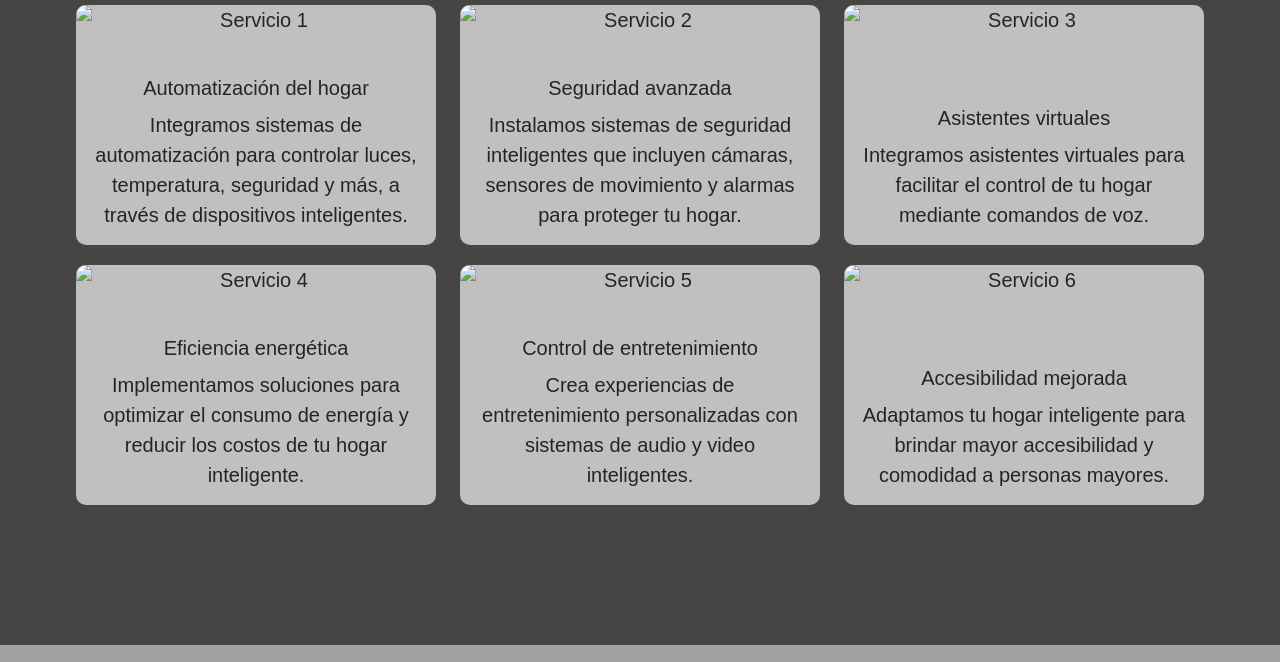
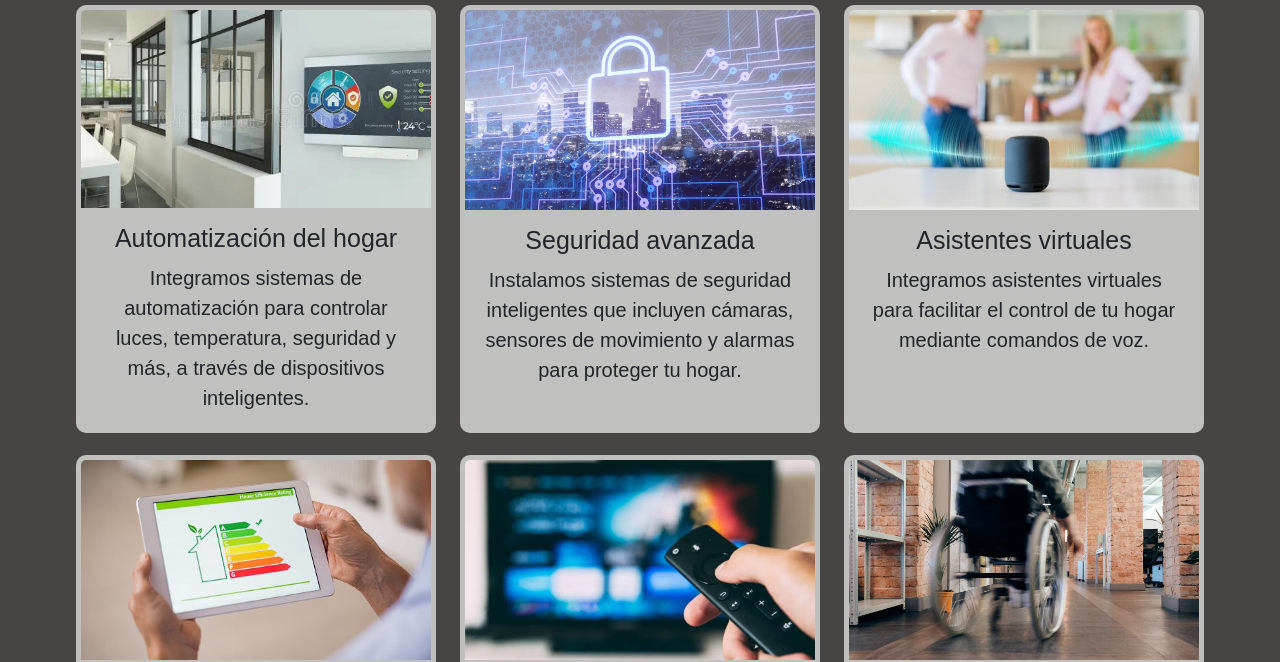
Before and after one commit to mbottelli/sanctuary-43010, a website: page pages/servicios.html in a window 1280 px wide. Shown: the part 171-833 px from the top of the page. Drawn offline with nearby package versions, Linux system fonts and the light colour scheme; a web font is replaced by a local one.

Commit message:
servicios finalizado

```diff
--- a/pages/servicios.html
+++ b/pages/servicios.html
@@ -56,11 +56,12 @@
         <section id="servicios">
             <div class="container">
                 <h1>Servicios</h1>
+                <hr>
                 <div class="row">
                     <div class="col-md-4">
                         <a href="#" class="card-link">
                             <div class="card">
-                                <img src="imagen_servicio_1.jpg" class="card-img-top" alt="Servicio 1">
+                                <img src="../img/imagen_servicio_1.jpg" class="card-img-top" alt="Servicio 1">
                                 <div class="card-body">
                                     <h5 class="card-title">Automatización del hogar</h5>
                                     <p class="card-text">Integramos sistemas de automatización para controlar luces, temperatura, seguridad y más, a través de dispositivos inteligentes.</p>
@@ -71,7 +72,7 @@
                     <div class="col-md-4">
                         <a href="#" class="card-link">
                             <div class="card">
-                                <img src="imagen_servicio_2.jpg" class="card-img-top" alt="Servicio 2">
+                                <img src="../img/imagen_servicio_2.jpg" class="card-img-top" alt="Servicio 2">
                                 <div class="card-body">
                                     <h5 class="card-title">Seguridad avanzada</h5>
                                     <p class="card-text">Instalamos sistemas de seguridad inteligentes que incluyen cámaras, sensores de movimiento y alarmas para proteger tu hogar.</p>
@@ -82,7 +83,7 @@
                     <div class="col-md-4">
                         <a href="#" class="card-link">
                             <div class="card">
-                                <img src="imagen_servicio_3.jpg" class="card-img-top" alt="Servicio 3">
+                                <img src="../img/imagen_servicio_3.jpg" class="card-img-top" alt="Servicio 3">
                                 <div class="card-body">
                                     <h5 class="card-title">Asistentes virtuales</h5>
                                     <p class="card-text">Integramos asistentes virtuales para facilitar el control de tu hogar mediante comandos de voz.</p>
@@ -93,7 +94,7 @@
                     <div class="col-md-4">
                         <a href="#" class="card-link">
                             <div class="card">
-                                <img src="imagen_servicio_4.jpg" class="card-img-top" alt="Servicio 4">
+                                <img src="../img/imagen_servicio_4.jpg" class="card-img-top" alt="Servicio 4">
                                 <div class="card-body">
                                     <h5 class="card-title">Eficiencia energética</h5>
                                     <p class="card-text">Implementamos soluciones para optimizar el consumo de energía y reducir los costos de tu hogar inteligente.</p>
@@ -104,7 +105,7 @@
                     <div class="col-md-4">
                         <a href="#" class="card-link">
                             <div class="card">
-                                <img src="imagen_servicio_5.jpg" class="card-img-top" alt="Servicio 5">
+                                <img src="../img/imagen_servicio_5.jpg" class="card-img-top" alt="Servicio 5">
                                 <div class="card-body">
                                     <h5 class="card-title">Control de entretenimiento</h5>
                                     <p class="card-text">Crea experiencias de entretenimiento personalizadas con sistemas de audio y video inteligentes.</p>
@@ -115,7 +116,7 @@
                     <div class="col-md-4">
                         <a href="#" class="card-link">
                             <div class="card">
-                                <img src="imagen_servicio_6.jpg" class="card-img-top" alt="Servicio 6">
+                                <img src="../img/imagen_servicio_6.jpg" class="card-img-top" alt="Servicio 6">
                                 <div class="card-body">
                                     <h5 class="card-title">Accesibilidad mejorada</h5>
                                     <p class="card-text">Adaptamos tu hogar inteligente para brindar mayor accesibilidad y comodidad a personas mayores.</p>
--- a/scss/components/_layout.scss
+++ b/scss/components/_layout.scss
@@ -161,12 +161,13 @@
 
 #servicios{
     padding: $padding-div;
-    // min-height: 100VH;
+    min-height: 90VH;
     background-color: nth($bg-colors, 1 );
     color: $font-color;
+    text-align: center;
     .container {
         margin: 0 auto;
-        max-width: 1200px;
+        max-width: 1500px;
         display: flex;
         flex-wrap: wrap;
         justify-content: space-between;
@@ -176,16 +177,18 @@
                     display: block;
                     color: black;
                     text-decoration: none;
+                    height: 95%;
                     .card {
                         background-color: nth($bg-colors, 5 );
                         border: none;
                         border-radius: 10px;
-                        height: 30vh;
+                        height: 100%;
                         overflow: hidden;
                         transition: transform 0.3s ease;
                         font-size: $p-font-size - 5;
                         text-align: center;
                         margin-bottom: 20px;
+                        padding: 5px;
                         img {
                             width: 100%;
                             height: 200px;
@@ -196,10 +199,8 @@
                         }
                         h5 {
                             margin-bottom: 10px;
+                            font-size: $header-font-size - 15;
                         }
-                        // .card-link:hover{
-                        //     color: #ffcc00;
-                        // }
                     }
                 }
                 .card:hover {
```
Also changed, not shown: css/estilos.css, img/imagen_servicio_1.jpg (added), img/imagen_servicio_2.jpg (added), img/imagen_servicio_3.jpg (added), img/imagen_servicio_4.jpg (added), img/imagen_servicio_5.jpg (added), img/imagen_servicio_6.jpg (added).
